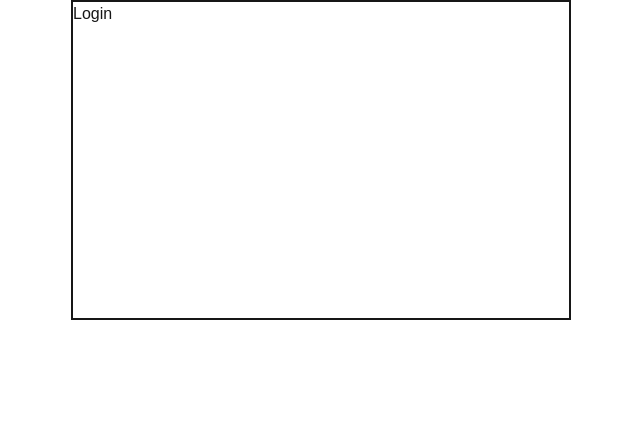
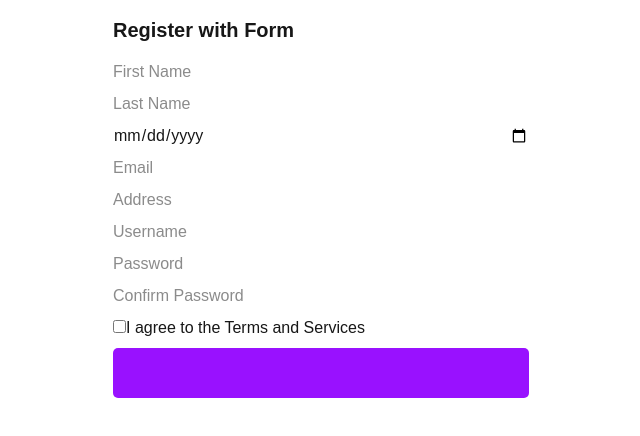
Before and after one commit to hatohui/GenCare, a Next.js app in the folder frontend/: page / in a window 1280 px wide. Shown: the top 436 px of the page, without its empty margins (319-959 px from the left). Built offline with nearby package versions, Linux system fonts and the light colour scheme.

Commit message:
Added simple registerForm using zod as schema

```diff
--- a/frontend/package.json
+++ b/frontend/package.json
@@ -13,9 +13,11 @@
     "axios": "^1.9.0",
     "motion": "^12.11.0",
     "next": "15.3.2",
+    "next-auth": "^4.24.11",
     "react": "^19.0.0",
     "react-dom": "^19.0.0",
-    "typed.js": "^2.1.0"
+    "typed.js": "^2.1.0",
+    "zod": "^3.24.4"
   },
   "devDependencies": {
     "@tailwindcss/postcss": "^4",
--- a/frontend/src/Components/Auth/RegisterForm.tsx
+++ b/frontend/src/Components/Auth/RegisterForm.tsx
@@ -0,0 +1,153 @@
+'use client'
+
+import { useState } from 'react'
+import { userSchema } from '@/schemas/userSchema'
+import { registerUser } from '@/Services/authService'
+import { ZodError } from 'zod'
+import { useFormStatus } from 'react-dom'
+
+import { motion } from 'motion/react'
+
+export default function RegisterPage() {
+	const [form, setForm] = useState({
+		firstName: '',
+		lastName: '',
+		dateOfBirth: '',
+		email: '',
+		address: '',
+		username: '',
+		password: '',
+		confirmPassword: '',
+		agreeToTerms: false,
+		timestamp: new Date().toISOString(),
+	})
+	const [errors, setErrors] = useState<Record<string, string>>({})
+
+	const handleChange = (e: React.ChangeEvent<HTMLInputElement>) => {
+		const { name, value, type, checked } = e.target
+		setForm(prev => ({
+			...prev,
+			[name]: type === 'checkbox' ? checked : value,
+		}))
+	}
+
+	const handleSubmit = async (e: React.FormEvent) => {
+		e.preventDefault()
+		try {
+			const parsed = userSchema.parse(form)
+			await registerUser(parsed)
+			alert('Registered!')
+		} catch (err) {
+			console.log(err)
+
+			if (err instanceof ZodError) {
+				const fieldErrors: Record<string, string> = {}
+				err.errors.forEach(e => {
+					if (e.path[0]) fieldErrors[e.path[0].toString()] = e.message
+				})
+				setErrors(fieldErrors)
+			} else {
+				alert('Error occurred.')
+			}
+		}
+	}
+
+	return (
+		<div className='p-4 max-w-md mx-auto '>
+			<h1 className='text-xl font-bold mb-4'>Register with Form</h1>
+			<form onSubmit={handleSubmit} className='flex flex-col gap-2'>
+				<input
+					name='firstName'
+					placeholder='First Name'
+					onChange={handleChange}
+				/>
+				{errors.firstName && (
+					<p className='text-red-500 text-sm'>{errors.firstName}</p>
+				)}
+				<input
+					name='lastName'
+					placeholder='Last Name'
+					onChange={handleChange}
+				/>
+				{errors.lastName && (
+					<p className='text-red-500 text-sm'>{errors.lastName}</p>
+				)}
+				<input
+					type='date'
+					name='dateOfBirth'
+					placeholder='dd/mm/yyyy'
+					onChange={handleChange}
+				/>
+				{errors.dateOfBirth && (
+					<p className='text-red-500 text-sm'>{errors.dateOfBirth}</p>
+				)}
+				<input
+					type='email'
+					name='email'
+					placeholder='Email'
+					onChange={handleChange}
+				/>
+				{errors.email && <p className='text-red-500 text-sm'>{errors.email}</p>}
+				<input name='address' placeholder='Address' onChange={handleChange} />
+				{errors.address && (
+					<p className='text-red-500 text-sm'>{errors.address}</p>
+				)}
+				<input name='username' placeholder='Username' onChange={handleChange} />
+				{errors.username && (
+					<p className='text-red-500 text-sm'>{errors.username}</p>
+				)}
+				<input
+					type='password'
+					name='password'
+					placeholder='Password'
+					onChange={handleChange}
+				/>
+				{errors.password && (
+					<p className='text-red-500 text-sm'>{errors.password}</p>
+				)}
+				<input
+					type='password'
+					name='confirmPassword'
+					placeholder='Confirm Password'
+					onChange={handleChange}
+				/>
+				{errors.confirmPassword && (
+					<p className='text-red-500 text-sm'>{errors.confirmPassword}</p>
+				)}
+				<label>
+					<input type='checkbox' name='agreeToTerms' onChange={handleChange} />I
+					agree to the Terms and Services
+				</label>
+				{errors.agreeToTerms && (
+					<p className='text-red-500 text-sm'>{errors.agreeToTerms}</p>
+				)}
+				<SubmitButton buttonClass='bg-blue-500 text-white p-2 rounded' />
+			</form>
+		</div>
+	)
+}
+
+//messing around with animte button
+//button is disabled when is submitting
+const SubmitButton = ({ buttonClass }: { buttonClass: string }) => {
+	const { pending } = useFormStatus()
+
+	const box = {
+		width: '100%',
+		height: 50,
+		backgroundColor: '#9911ff',
+		borderRadius: 5,
+	}
+
+	return (
+		<motion.button
+			disabled={pending}
+			type='submit'
+			content='Submit'
+			className={buttonClass}
+			whileHover={{ scale: 1.2 }}
+			whileTap={{ scale: 0.9 }}
+			style={box}
+		/>
+	)
+}
--- /dev/null
+++ b/frontend/src/Interfaces/Users/UserData.ts
@@ -0,0 +1,19 @@
+export interface UserData {
+	firstName: string
+	lastName: string
+	dateOfBirth: string // format: dd/mm/yyyy
+	email: string
+	address: string
+
+	username: string
+	password: string
+	confirmPassword: string
+
+	agreeToTerms: boolean
+	timestamp: string
+}
+
+export interface UserLoginData {
+	username: string
+	password: string
+}
--- /dev/null
+++ b/frontend/src/Services/authService.ts
@@ -0,0 +1,9 @@
+import { UserData } from '@/Interfaces/Users/UserData'
+import axios, { AxiosResponse } from 'axios'
+
+const baseUrl = 'https://66fd4486c3a184a84d19c340.mockapi.io/users'
+
+export const registerUser = async (data: UserData): Promise<AxiosResponse> => {
+	const response = await axios.post(baseUrl, data)
+	return response
+}
--- a/frontend/src/app/page.tsx
+++ b/frontend/src/app/page.tsx
@@ -1,9 +1,11 @@
 'use client'
 
 import LoginForm from '@/Components/Auth/LoginForm'
+import RegisterPage from '@/Components/Auth/RegisterForm'
 
 const page = () => {
-	return <LoginForm />
+	// return <LoginForm />
+	return <RegisterPage />
 }
 
 export default page
--- /dev/null
+++ b/frontend/src/schemas/userSchema.ts
@@ -0,0 +1,27 @@
+import { z } from 'zod'
+
+export const userSchema = z
+	.object({
+		firstName: z.string().min(1, { message: 'First name is required' }),
+		lastName: z.string().min(1, { message: 'Last name is required' }),
+		dateOfBirth: z
+			.string()
+			.date()
+			.min(1, { message: 'Date of birth is required' }),
+		email: z.string().email({ message: 'Email is not valid' }),
+		address: z.string().min(1, { message: 'Address is required' }),
+
+		username: z
+			.string()
+			.min(3, { message: 'Username must be at least 3 characters long' }),
+		password: z
+			.string()
+			.min(6, { message: 'Password must be at least 6 characters long' }),
+		confirmPassword: z.string(),
+		agreeToTerms: z.literal(true, { message: 'You must agree to terms' }),
+		timestamp: z.string().min(1, { message: 'Timestamp is required' }),
+	})
+	.refine(data => data.password === data.confirmPassword, {
+		message: 'Passwords do not match',
+		path: ['confirmPassword'],
+	})
```
Also changed, not shown: 1 other file (tests, documents, lock files or other folders).
